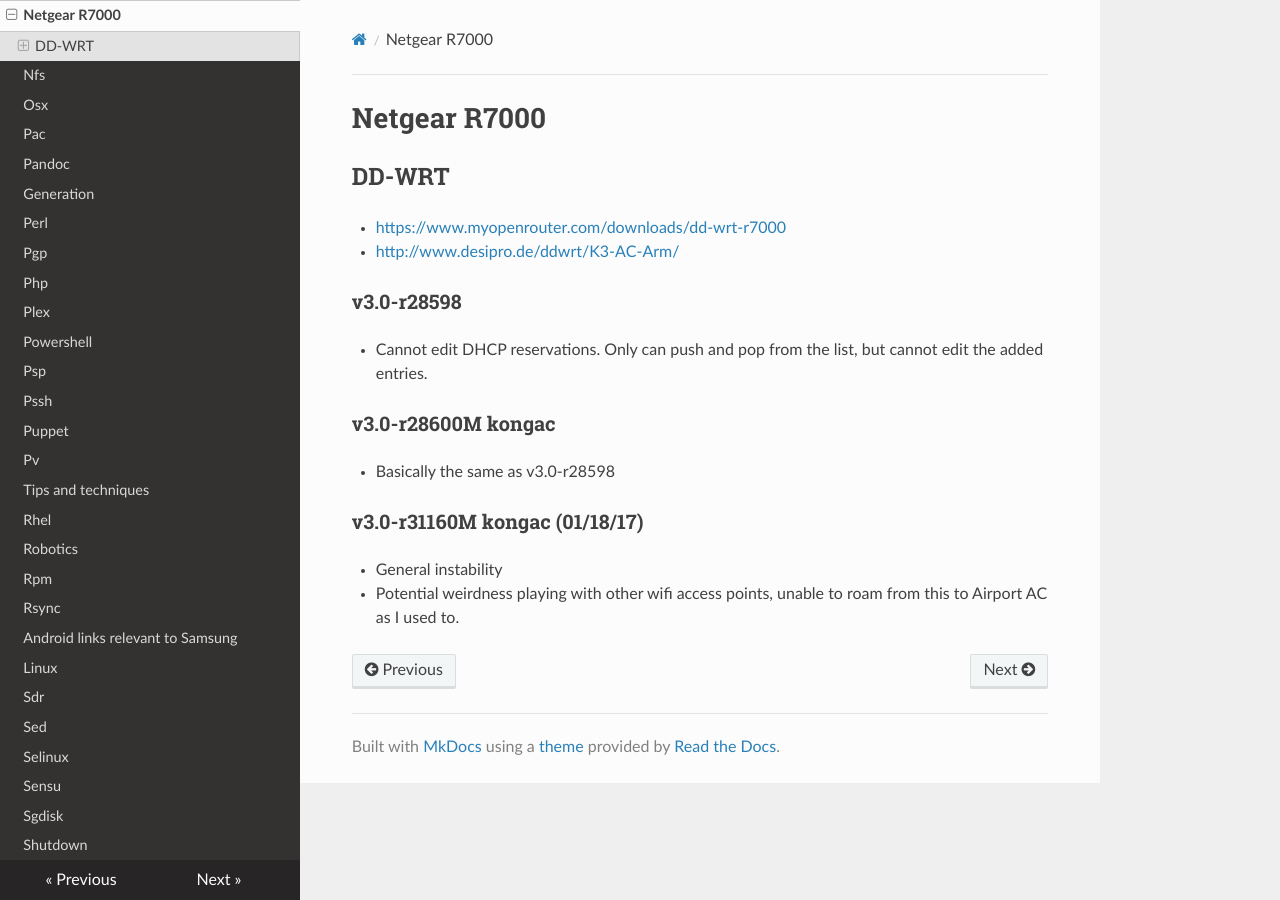
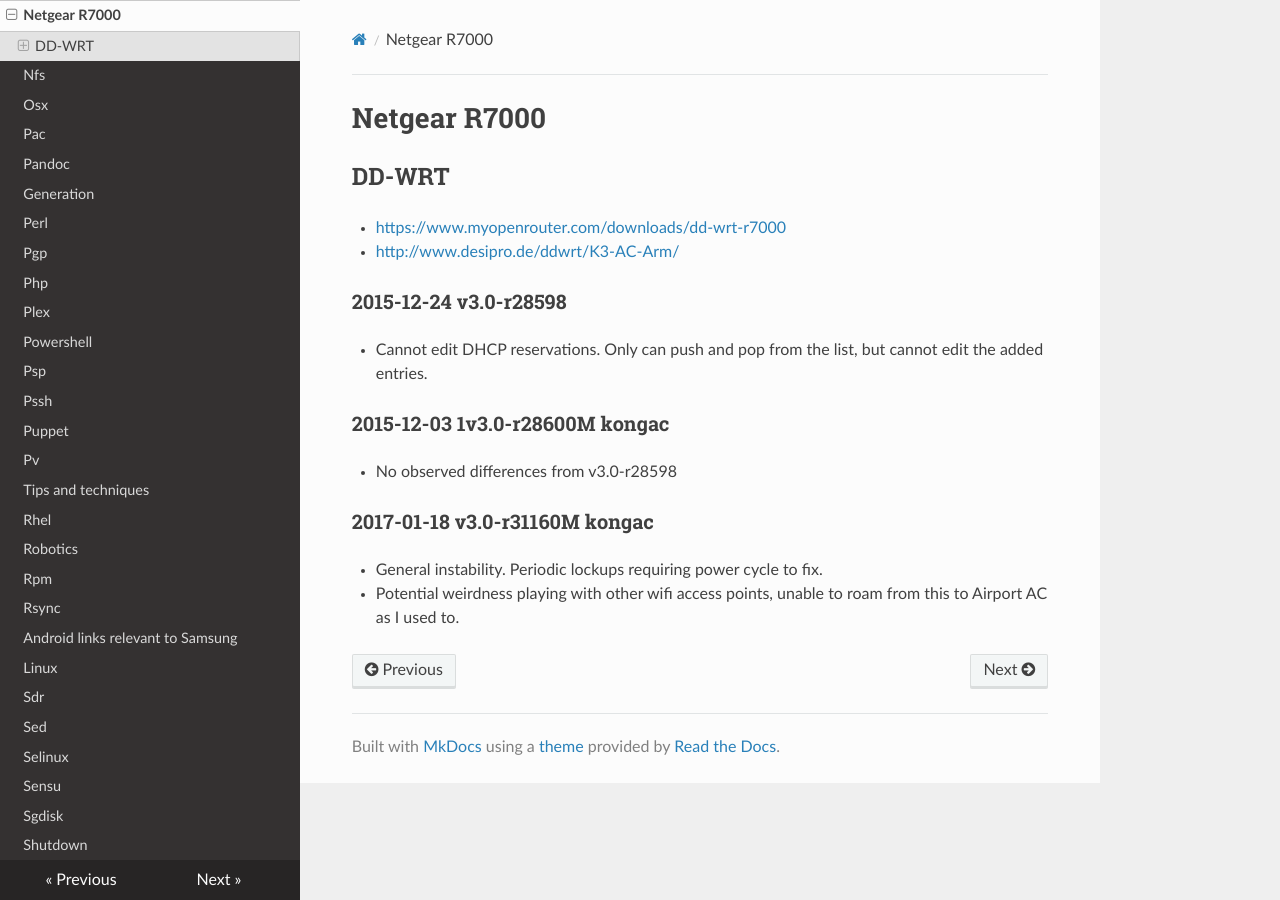
Before and after one commit to lando-cal/tech-notes, an MkDocs documentation site: the page built from docs/netgear.md, in a window 1280 px wide. Built offline with MkDocs 1.6.1, drawn with Linux system fonts in a browser that asks for light colours; nearby versions of some CDN libraries.

Commit message:
Details, dates, formatting

```diff
--- a/docs/netgear.md
+++ b/docs/netgear.md
@@ -5,15 +5,15 @@
 - <https://www.myopenrouter.com/downloads/dd-wrt-r7000>
 - <http://www.desipro.de/ddwrt/K3-AC-Arm/>
 
-### v3.0-r28598
+### 2015-12-24 v3.0-r28598
 
 - Cannot edit DHCP reservations. Only can push and pop from the list, but cannot edit the added entries.
 
-### v3.0-r28600M kongac
+### 2015-12-03 1v3.0-r28600M kongac
 
-- Basically the same as v3.0-r28598
+- No observed differences from v3.0-r28598
 
-### v3.0-r31160M kongac (01/18/17)
+### 2017-01-18 v3.0-r31160M kongac
 
-- General instability
+- General instability. Periodic lockups requiring power cycle to fix.
 - Potential weirdness playing with other wifi access points, unable to roam from this to Airport AC as I used to.
```
